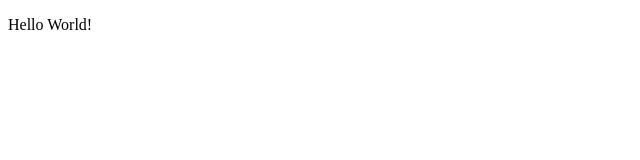
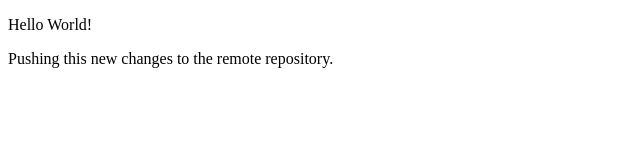
Before and after one commit to smshahnawazz/git-practice, a plain HTML site: page index.html in a window 1280 px wide. Shown: the whole page, without its empty margins (0-640 px from the left). Drawn offline with Linux system fonts and the light colour scheme.

Commit message:
Pushing first change to the remote repository

```diff
--- a/index.html
+++ b/index.html
@@ -10,5 +10,8 @@
     <p>
         Hello World!
     </p>
+    <p>
+        Pushing this new changes to the remote repository.
+    </p>
 </body>
 </html>
```
